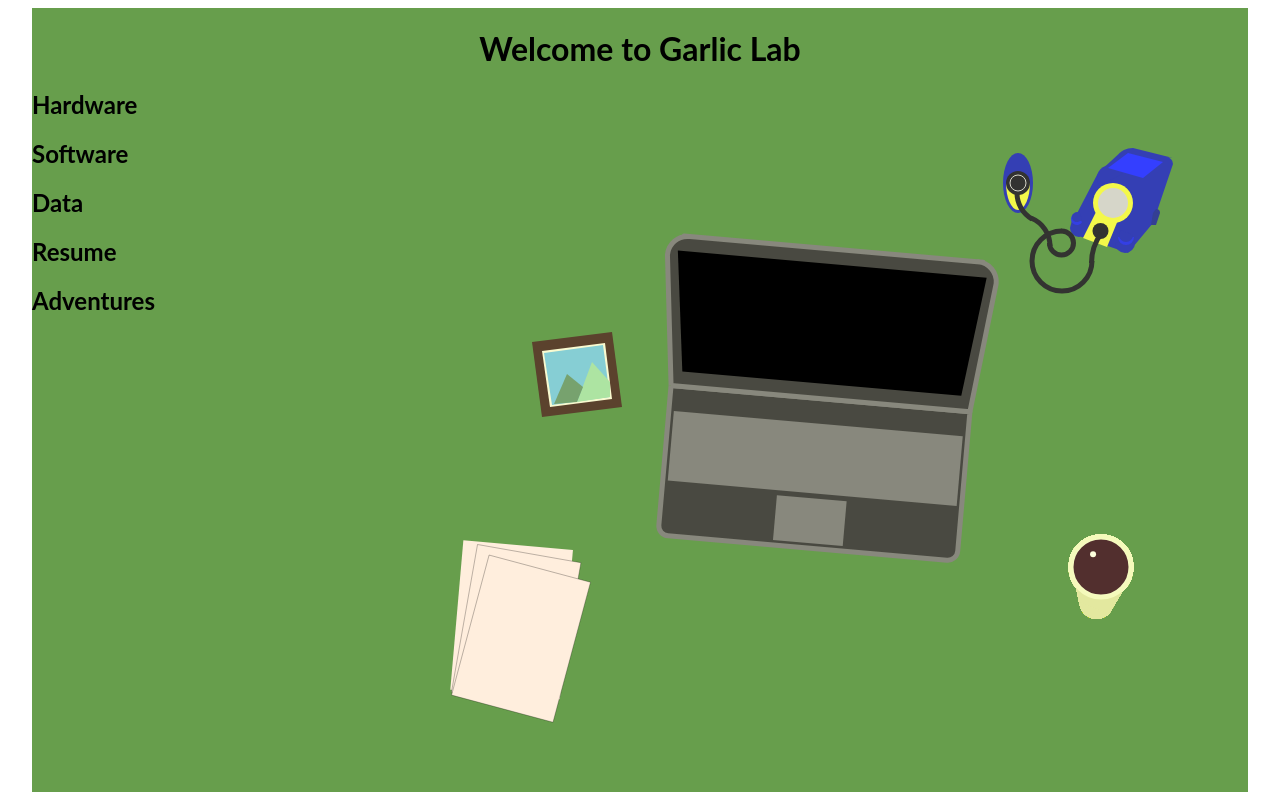
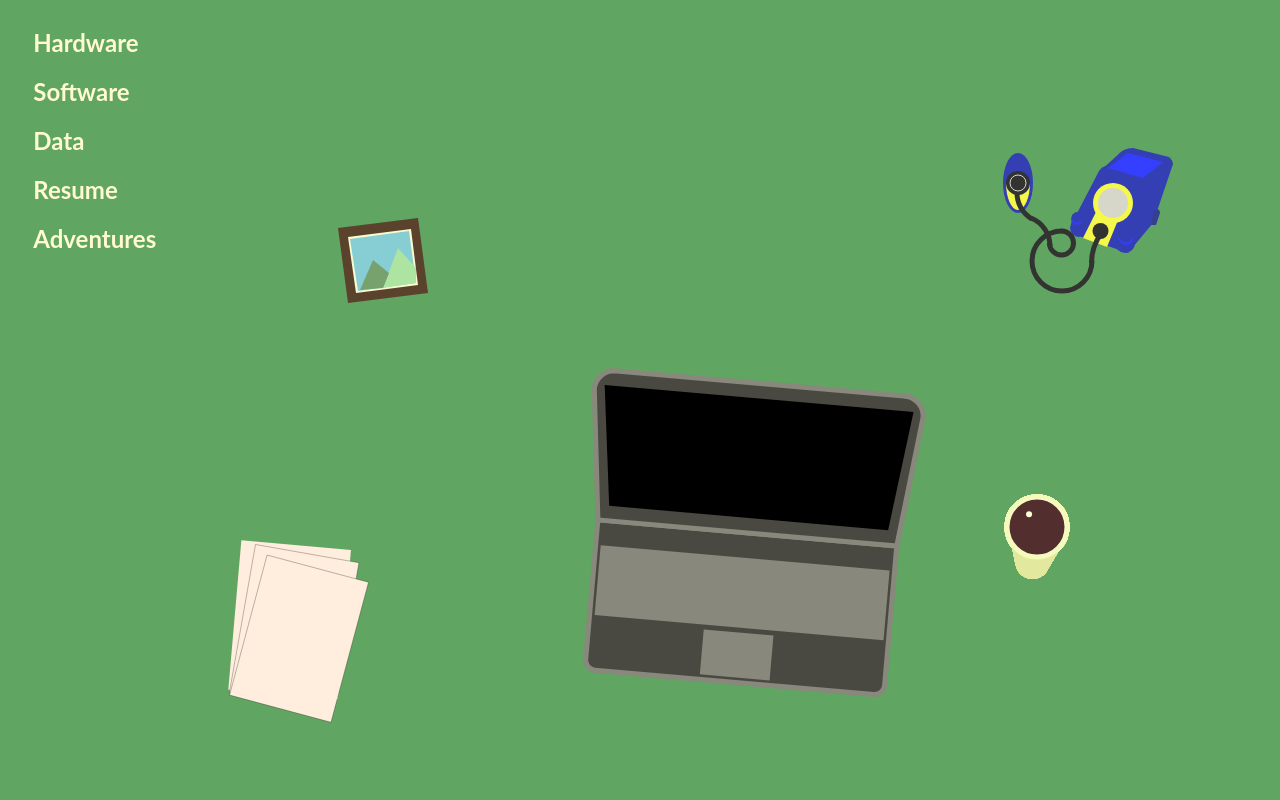
Before and after one commit to collindever/PersonalSite, a Flask app: page / in a window 1280 px wide. Run offline with Flask 2, Linux system fonts and the light colour scheme.

Commit message:
general fix up found good font color removed title spaced shit out resized canvas to fit tighter

```diff
--- a/static/style.css
+++ b/static/style.css
@@ -1,37 +1,49 @@
+html, body{
+  height: 98%;
+  background-color: #61A562;
+}
+
+#top-fold {
+  min-width:95%;
+  min-height: 95%;
+  left: 2.5%;
+}
+
+#nav {
+  display: inline-block;
+  margin-left: 2%;
+}
+
 #desk {
-  position: fixed;
-  width:95%;
-  height: 98%;
-  left: 2.5%;
-  top: 1%;
-  background-color: #679e4c;
+  display: inline-flex;
+  height: 100%;
 }
 
 #coffee-cup {
   position: fixed;
   padding: 1%;
-  right: 10%;
-  bottom: 20%;
+  right: 15%;
+  bottom: 25%;
 }
 
 #laptop {
   position: fixed;
-  top:15%;
-  left: 50%;
+  bottom:10%;
+  right: 25%;
   padding: 1%;
 }
 
 #papers {
   position: fixed;
-  right: 50%;
+  left: 15%;
   bottom: 5%;
   padding: 1%;
 }
 
 #picture-frame {
   position: fixed;
-  right: 50%;
-  bottom: 45%;
+  left: 25%;
+  top: 25%;
   padding: 1%;
 }
 
@@ -42,11 +54,7 @@
   padding: 1%;
 }
 
-h1 {
-  text-align: center;
+h1, h2 {
   font-family: 'Lato', sans-serif;
+  color: #FFFACF;
 }
-
-h2 {
-  font-family: 'Lato', sans-serif;
-}
--- a/templates/index.html
+++ b/templates/index.html
@@ -1,18 +1,20 @@
 {% extends "layout.html" %}
 {% block body %}
-<div class="scaleable-wrapper">
-<div id="desk">
-  <h1>Welcome to Garlic Lab</h1>
+<div id="top-fold">
+  <div id="nav">
     <h2>Hardware</h2>
     <h2>Software</h2>
     <h2>Data</h2>
     <h2>Resume</h2>
     <h2>Adventures</h2>
-  <canvas id="laptop" height="500" width="500"></canvas>
+  </div>
+  <div id="desk">
+    <canvas id="laptop" height="350" width="375"></canvas>
     <canvas id="coffee-cup" height="100" width="85"></canvas>
     <canvas id="papers" height="250" width="200"></canvas>
     <canvas id="picture-frame" height="100" width="100"></canvas>
-  <canvas id="solder-iron" height="300" width="200"></canvas>
+    <canvas id="solder-iron" height="175" width="200"></canvas>
+  </div>
 </div>
 <script type="text/javascript" src="{{url_for('static', filename='main.js')}}"></script>
 {% endblock %}
--- a/templates/layout.html
+++ b/templates/layout.html
@@ -2,6 +2,4 @@
 <title>Garlic Labs</title>
 <link rel=stylesheet type=text/css href="{{ url_for('static', filename='style.css') }}">
 <meta name="viewport" content="width=device-width, initial-scale=1.0">
-<div class=page>
   {% block body %}{% endblock %}
-</div>
```
Also changed, not shown: static/main.js (+26 -26 lines). Lines whose indentation alone changed are shown as unchanged.
